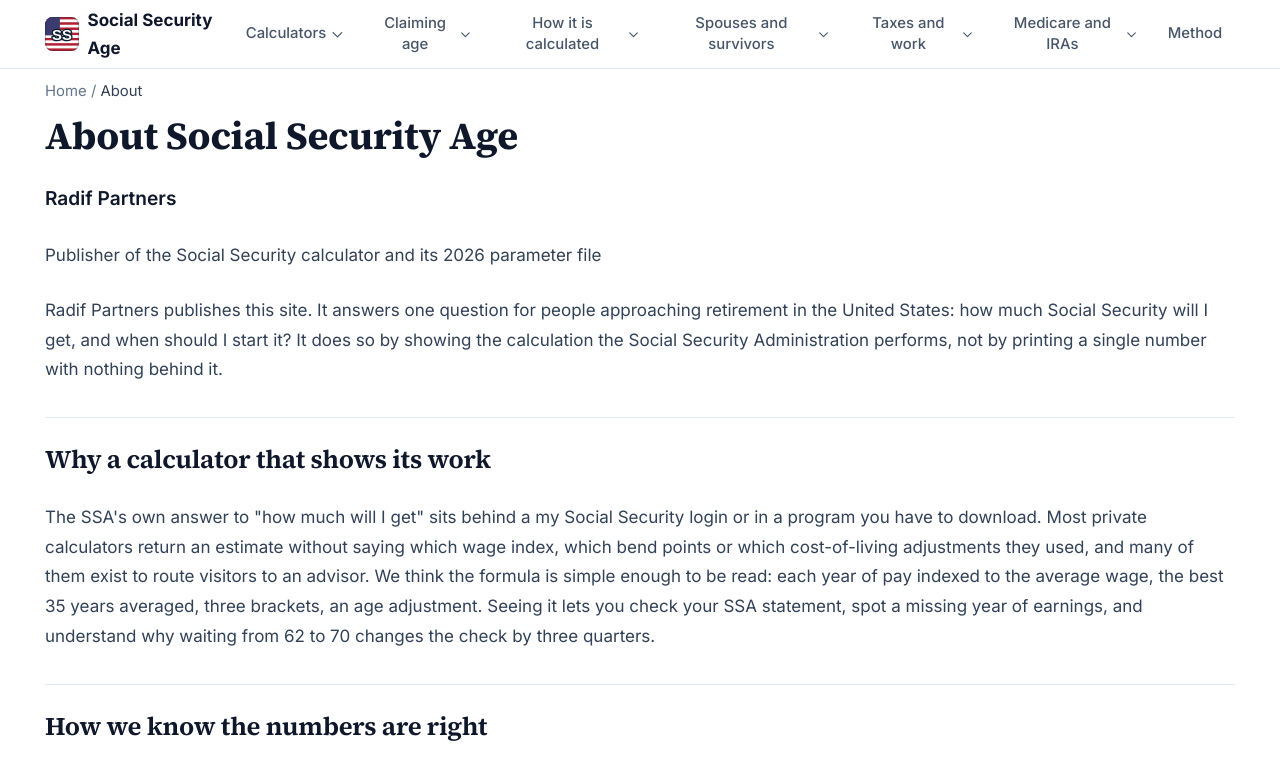
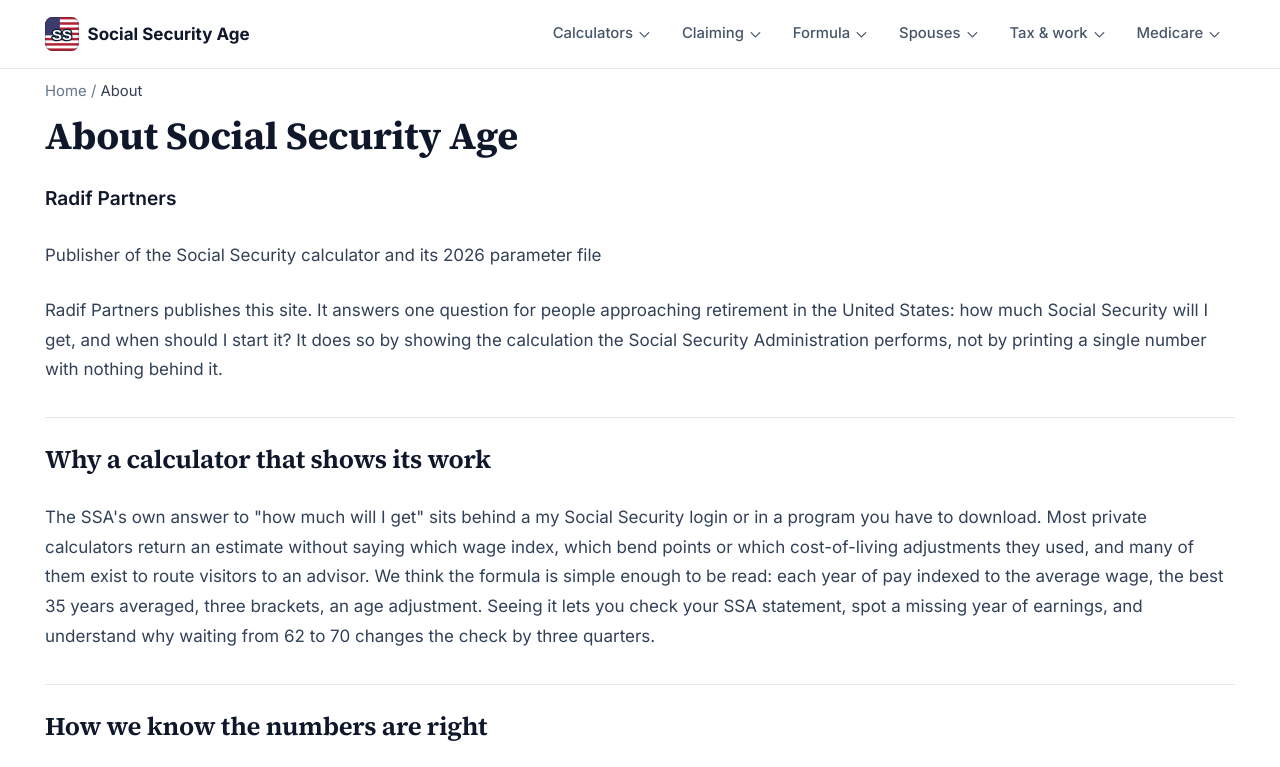
Before and after one commit to Mottalib-10M/socialsecurityage.com, an Astro site: page /en/about in a window 1280 px wide. Shown: the top 767 px of the page. Built offline with nearby package versions, Linux system fonts and the light colour scheme; Astro itself is replaced by a stand-in of ours.

Commit message:
Menu du haut sur une ligne : intitulés courts (les complets restent en bas de page et sur l'accueil), sans retour à la ligne, Méthode en bas de page, menu complet à partir de 1 280 px
Co-Authored-By: Claude Opus 5.5 <noreply@anthropic.com>

```diff
--- a/src/i18n/nav.ts
+++ b/src/i18n/nav.ts
@@ -10,10 +10,15 @@ const FOOTER: Group[] = ['tools', 'claiming', 'formula', 'family', 'taxwork', 'r
 export const label = (id: string, _lang?: Locale) => CORE[id] ?? pageById(id)?.en.nav ?? id;
 const link = (id: string, lang: Locale): NavLink => ({ href: route(id, lang), label: label(id, lang) });
 const inGroup = (g: Group, lang: Locale) => PAGES.filter((p) => p.group === g).map((p) => link(p.id, lang));
-export function navCategories(lang: Locale): NavCategory[] {
+function categoriesCompletes(lang: Locale): NavCategory[] {
   return HEADER.map((g) => ({ label: GROUP_LABEL[g], links: inGroup(g, lang) })).filter((c) => c.links.length);
 }
-export const navDirect = (lang: Locale): NavLink[] => [link('method', lang)];
+// Intitules du menu du haut : courts, jamais sur deux lignes (les intitules complets restent en bas de page).
+const COURT: Record<string, string> = {"Claiming age": "Claiming", "How it is calculated": "Formula", "Spouses and survivors": "Spouses", "Taxes and work": "Tax & work", "Medicare and IRAs": "Medicare"};
+export const navCategories = (lang: Locale, court = true): NavCategory[] =>
+  categoriesCompletes(lang).map((c) => (court ? { ...c, label: COURT[c.label] ?? c.label } : c));
+// Methode : liee en bas de page, hors du menu du haut pour qu'il tienne sur une ligne.
+export const navDirect = (_lang: Locale): NavLink[] => [];
 export const footerColumns = (lang: Locale): NavCategory[] => [
   ...FOOTER.map((g) => ({ label: GROUP_LABEL[g], links: inGroup(g, lang) })).filter((c) => c.links.length),
   { label: 'This site', links: ['home', 'method', 'about', 'contact', 'editorial', 'widget', 'terms', 'privacy', 'cookies'].map((i) => link(i, lang)) },
--- a/src/layouts/BaseLayout.astro
+++ b/src/layouts/BaseLayout.astro
@@ -101,14 +101,14 @@ const crumbAside = Astro.slots.has('crumb-aside') ? (await Astro.slots.render('c
     <header>
     <nav class="fixed top-0 z-50 w-full border-b border-navy-200 bg-white" aria-label={ui.mainNav}>
       <div class="mx-auto flex h-16 max-w-6xl items-center justify-between px-4">
-        <a href={homeHref} class="flex items-center gap-2 font-bold text-navy-900">
+        <a href={homeHref} class="shrink-0 whitespace-nowrap flex items-center gap-2 font-bold text-navy-900">
           <img src="/logo.svg" class="h-8 w-8" width="32" height="32" alt="" />
           <span>{SITE_NAMES[lang]}</span>
         </a>
-        <div class="hidden items-center gap-1 lg:flex">
+        <div class="hidden items-center gap-1 xl:flex">
           {cats.map((cat, idx) => (
             <div class="nav-dropdown relative">
-              <button class="nav-dropdown-trigger flex items-center gap-1 rounded-lg px-3 py-2 text-sm font-medium text-navy-600 hover:bg-navy-50 hover:text-navy-900" aria-haspopup="true" aria-expanded="false">
+              <button class="nav-dropdown-trigger whitespace-nowrap flex items-center gap-1 rounded-lg px-3 py-2 text-sm font-medium text-navy-600 hover:bg-navy-50 hover:text-navy-900" aria-haspopup="true" aria-expanded="false">
                 {cat.label}<svg class="h-3.5 w-3.5" fill="none" stroke="currentColor" viewBox="0 0 24 24" aria-hidden="true"><path stroke-linecap="round" stroke-linejoin="round" stroke-width="2" d="M19 9l-7 7-7-7" /></svg>
               </button>
               <div class={`nav-dropdown-panel absolute top-full z-50 mt-1 hidden w-72 rounded-xl border border-navy-200 bg-white p-3 shadow-lg ${idx >= cats.length - 1 ? 'right-0' : 'left-0'}`}>
@@ -116,17 +116,17 @@ const crumbAside = Astro.slots.has('crumb-aside') ? (await Astro.slots.render('c
               </div>
             </div>
           ))}
-          {direct.map((l) => <a href={l.href} class="rounded-lg px-3 py-2 text-sm font-medium text-navy-600 hover:bg-navy-50 hover:text-navy-900">{l.label}</a>)}
-          {otherLocales.map((l) => <a href={alts ? alts[l] : route('home', l)} hreflang={l} class="ml-2 rounded-lg border border-navy-200 px-2.5 py-1.5 text-xs font-semibold uppercase text-navy-600 hover:bg-navy-50">{l}</a>)}
+          {direct.map((l) => <a href={l.href} class="whitespace-nowrap rounded-lg px-3 py-2 text-sm font-medium text-navy-600 hover:bg-navy-50 hover:text-navy-900">{l.label}</a>)}
+          {otherLocales.map((l) => <a href={alts ? alts[l] : route('home', l)} hreflang={l} class="whitespace-nowrap ml-2 rounded-lg border border-navy-200 px-2.5 py-1.5 text-xs font-semibold uppercase text-navy-600 hover:bg-navy-50">{l}</a>)}
         </div>
-        <div class="flex items-center gap-2 lg:hidden">
+        <div class="flex items-center gap-2 xl:hidden">
           {otherLocales.map((l) => <a href={alts ? alts[l] : route('home', l)} class="rounded-lg border border-navy-200 px-2 py-1 text-xs font-semibold uppercase text-navy-600">{l}</a>)}
           <button id="mobile-menu-toggle" class="p-2 text-navy-600" aria-label={ui.menuOpen} aria-expanded="false" aria-controls="mobile-menu">
             <svg class="h-6 w-6" fill="none" stroke="currentColor" viewBox="0 0 24 24" aria-hidden="true"><path stroke-linecap="round" stroke-linejoin="round" stroke-width="2" d="M4 6h16M4 12h16M4 18h16" /></svg>
           </button>
         </div>
       </div>
-      <div id="mobile-menu" class="hidden max-h-[calc(100vh-4rem)] overflow-y-auto border-t border-navy-200 bg-white px-4 pb-4 lg:hidden">
+      <div id="mobile-menu" class="hidden max-h-[calc(100vh-4rem)] overflow-y-auto border-t border-navy-200 bg-white px-4 pb-4 xl:hidden">
         {cats.map((cat) => (
           <div class="border-b border-navy-100 py-2">
             <button class="mobile-section-toggle flex w-full items-center justify-between py-2 text-sm font-semibold text-navy-900" aria-expanded="false">{cat.label}<svg class="mobile-chevron h-4 w-4 text-navy-400 transition-transform" fill="none" stroke="currentColor" viewBox="0 0 24 24" aria-hidden="true"><path stroke-linecap="round" stroke-linejoin="round" stroke-width="2" d="M19 9l-7 7-7-7" /></svg></button>
```
